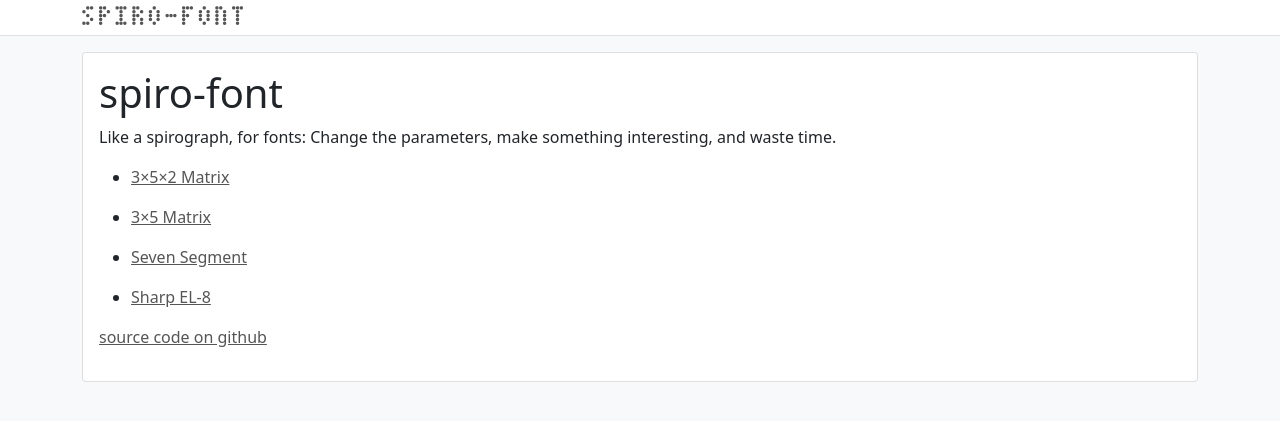
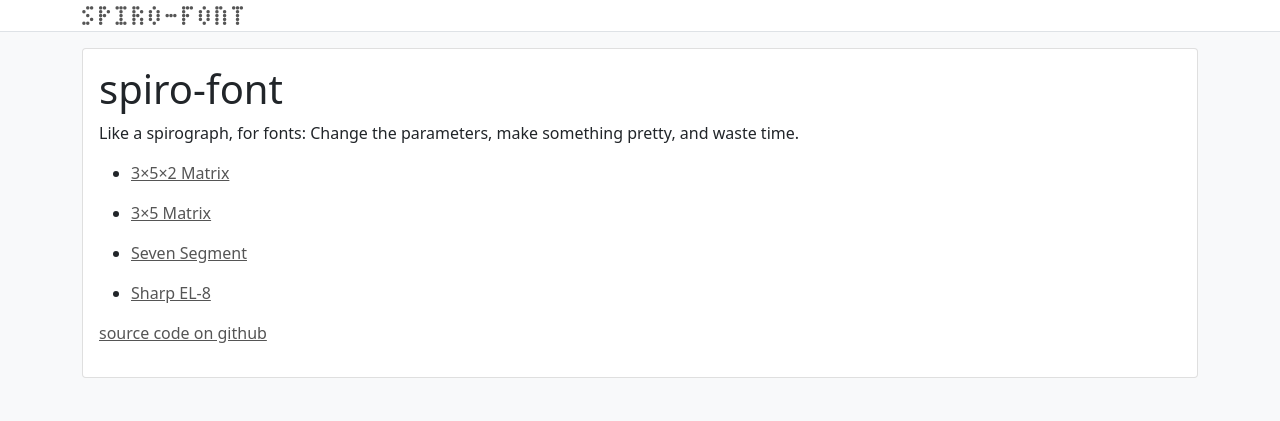
Before and after one commit to mccalluc/spiro-font, a Jekyll site: the page built from docs/index.md, in a window 1280 px wide. Shown: the top 421 px of the page. Built offline with Jekyll 4.4.1, drawn with Linux system fonts in a browser that asks for light colours.

Commit message:
bootstrap continued + docs (#32)
* avoid flash of unstyled text

* style buttons

* more style

* css to separate file

* add docs in app

```diff
--- a/docs/_config.yml
+++ b/docs/_config.yml
@@ -1,5 +1,5 @@
 title: spiro-font
-description: "Like a spirograph, for fonts: Change the parameters, make something interesting, and waste time."
+description: "Like a spirograph, for fonts: Change the parameters, make something pretty, and waste time."
 baseurl: "/spiro-font"
 url: "https://mccalluc.github.io"
 
--- a/docs/_layouts/default.html
+++ b/docs/_layouts/default.html
@@ -6,36 +6,11 @@
     <meta charset="utf-8">
     <meta name="viewport" content="width=device-width, initial-scale=1">
     <link href="https://cdn.jsdelivr.net/npm/bootstrap@5.1.3/dist/css/bootstrap.min.css" rel="stylesheet" integrity="sha384-1BmE4kWBq78iYhFldvKuhfTAU6auU8tT94WrHftjDbrCEXSU1oBoqyl2QvZ6jIW3" crossorigin="anonymous">
-    <style>
-      .spiro-font {
-        font-family: 'spiro-font';
-        font-size: 0.8em;
-      }
-      a.spiro-font {
-        text-decoration: none;
-      }
-      #preview {
-        font-size: 1.8em;
-        max-height: 4em;
-        overflow: scroll;
-        padding-top: 0.5em;
-        line-height: 200%;
-      }
-      .interactive {
-        height: 300px;
-      }
-      blockquote {
-        border-left: solid #555;
-        padding-left: 1em;
-      }
-      a {
-        color: #555;
-      }
-    </style>
+    <link href="{{ site.baseurl }}/assets/css/style.css" rel="stylesheet">
     <title>spiro-font | {{ page.title }}</title>
   </head>
   <body class="bg-light">
-    <header class="border-bottom bg-white pt-2">
+    <header class="border-bottom bg-white pt-2" style="height: 2em;">
       <div class="container">
         <a href="{{ site.url }}{{ site.baseurl }}/" class="spiro-font">spiro-font</a>
       </div>
--- a/docs/_layouts/home.html
+++ b/docs/_layouts/home.html
@@ -5,6 +5,7 @@ layout: default
 <style>
   .spiro-font {
     font-family: 'spiro-font';
+    display: block;
   }
 
   @font-face {
--- /dev/null
+++ b/docs/assets/css/style.css
@@ -0,0 +1,29 @@
+.spiro-font {
+  font-family: 'spiro-font';
+  font-size: 0.8em;
+  display: none; /* To avoid flash of unstyled text. */
+}
+a.spiro-font {
+  text-decoration: none;
+}
+#preview {
+  font-size: 1.8em;
+  max-height: 4em;
+  overflow: scroll;
+  padding-top: 0.5em;
+  line-height: 200%;
+}
+.interactive {
+  min-height: 400px;
+}
+blockquote {
+  border-left: solid #555;
+  padding-left: 1em;
+}
+a {
+  color: #555;
+}
+.btn-primary {
+  background-color: #555;
+  border-color: #555;
+}
--- a/docs/assets/js/components/Foundry.js
+++ b/docs/assets/js/components/Foundry.js
@@ -36,7 +36,7 @@ export default {
   },
   mounted() {
     const raphaelContainer = this.$refs.raphael;
-    const raphael = Raphael(raphaelContainer, 0, 0, 200, 200).setViewBox(-20, -20, 300, 300);
+    const raphael = Raphael(raphaelContainer, 0, 0, 200, 200).setViewBox(-40, -40, 290, 290);
     for (const label in this.segments) {
       drawSegment({
         raphael,
--- a/docs/assets/js/components/Style.js
+++ b/docs/assets/js/components/Style.js
@@ -11,10 +11,13 @@ export default {
   },
   template: `
     <component :is="'style'">
+      .spiro-font {
+        display: block; /* "display: none" on load to avoid flash of unstyled text. */
+      }
       {{ cssFontFace }}
     </component>
 
-    <details><summary>Copy CSS</summary>
+    <details><summary class="btn btn-primary">Copy CSS</summary>
       <pre>
 &lt;style&gt;
 .spiro-font {
--- a/docs/index.md
+++ b/docs/index.md
@@ -5,7 +5,7 @@ layout: home
 
 # spiro-font
 
-Like a spirograph, for fonts: Change the parameters, make something interesting, and waste time.
+Like a spirograph, for fonts: Change the parameters, make something pretty, and waste time.
 
 {% for font in site.fonts %}
 {% capture url %}{{ site.baseurl }}{{ font.url }}{% endcapture %}
```
Also changed, not shown: docs/_layouts/fonts.html (+36 -1 lines), docs/assets/js/components/App.js (+17 -9 lines), README.md.
